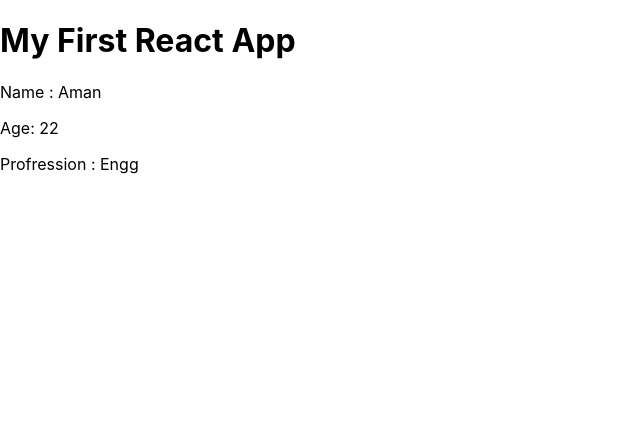
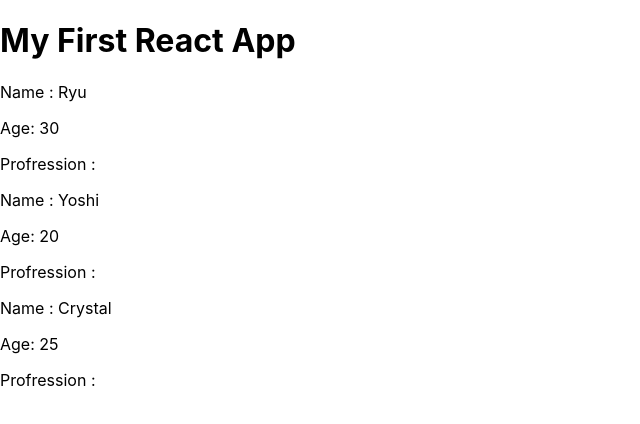
Before and after one commit to GuptaAman08/Hands_on_with_ReactJs, a React (Create React App) app in the folder UsingCreateReactAppPackage/my-app/: page / in a window 1280 px wide. Shown: the top 424 px of the page, without its empty margins (0-640 px from the left). Built offline with nearby package versions, Linux system fonts and the light colour scheme.

Commit message:
Working out with UI component and hence changing Ninjas to functional or UI component

```diff
--- a/UsingCreateReactAppPackage/my-app/src/App.js
+++ b/UsingCreateReactAppPackage/my-app/src/App.js
@@ -1,13 +1,21 @@
-import React from 'react';
+import React, { Component } from 'react';
 import Ninjas from './Ninjas';
 
-function App() {
-    return (
-        <div className="App">
-            <h1>My First React App</h1>
-            <Ninjas name="Aman" age="22" prof="Engg"/>
-        </div>
-    );
+class App extends Component{
+    state = {
+        ninjas: [
+            { name: 'Ryu', age: 30, belt: 'black', id: 1 },
+            { name: 'Yoshi', age: 20, belt: 'green', id: 2 },
+            { name: 'Crystal', age: 25, belt: 'pink', id: 3 }
+        ]
+    }
+    render() {
+        return (
+            <div className="App">
+                <h1>My First React App</h1>
+                <Ninjas ninjas={ this.state.ninjas }/>
+            </div>
+        );
+    }
 }
-
 export default App;
--- a/UsingCreateReactAppPackage/my-app/src/Ninjas.js
+++ b/UsingCreateReactAppPackage/my-app/src/Ninjas.js
@@ -1,17 +1,22 @@
-import React, { Component } from 'react';
+import React from 'react';
 
-// Props are short name for properties, which allows us to pass data from parent component to child component
-class Ninjas extends Component{
-    render(){
-        // Similar to unpacking in python
-        const { name, age, prof } = this.props
+// Using a functional or UI component instead of a container component since we are concerned with UI state
+const Ninjas = (props) => {
+    const { ninjas } = props
+    const NinjaList = ninjas.map(ninja => {
         return(
             <div className="Ninjas">
-                <p>Name : {name}</p>
-                <p>Age: { age }</p>
-                <p>Profression : { prof }</p>
+                <p>Name : { ninja.name }</p>
+                <p>Age: { ninja.age }</p>
+                <p>Profression : { ninja.prof }</p>
             </div>
         )
-    }
+    })
+    return(
+        <div className="NinjaList">
+            { NinjaList }
+        </div>
+    )
+
 }
 export default Ninjas
```
